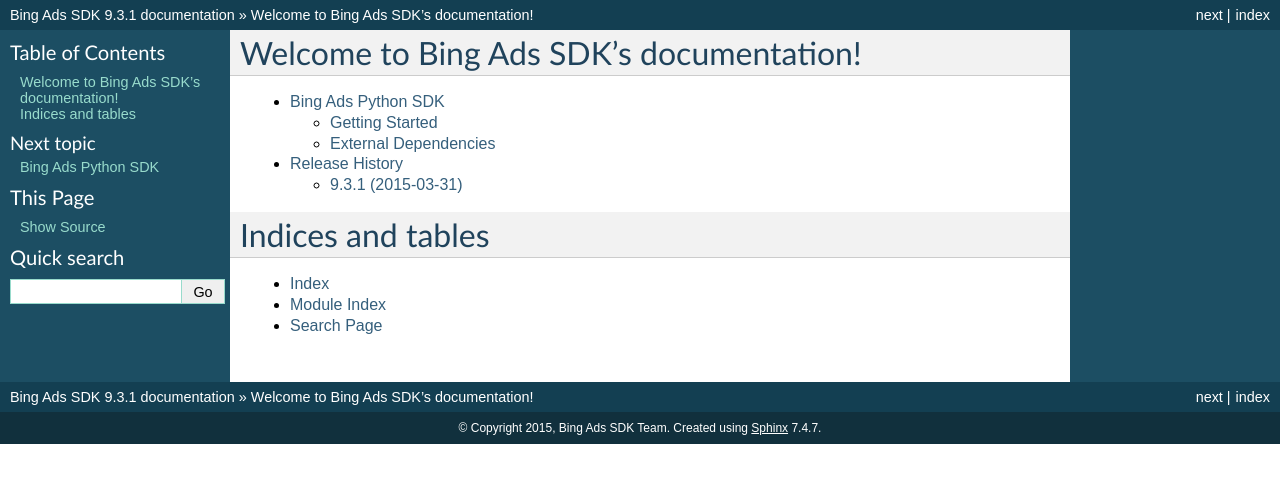
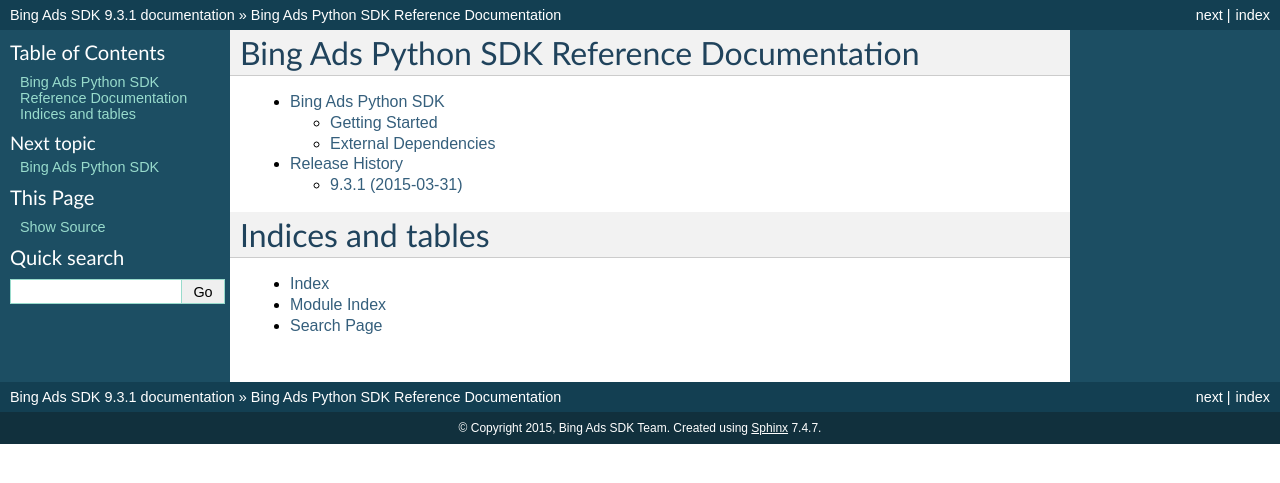
Before and after one commit to BingAds/BingAds-Python-SDK, a Sphinx documentation site: the page built from docs/index.rst, in a window 1280 px wide. Shown: the top 483 px of the page. Built offline with Sphinx 7.4.7, drawn with Linux system fonts in a browser that asks for light colours; pages that are not in the unit, such as notebooks, are missing from menus; the version number is read from the project's files by our own code.

Commit message:
Update doc

```diff
--- a/docs/index.rst
+++ b/docs/index.rst
@@ -3,8 +3,8 @@
    You can adapt this file completely to your liking, but it should at least
    contain the root `toctree` directive.
 
-Welcome to Bing Ads SDK's documentation!
-========================================
+Bing Ads Python SDK Reference Documentation
+===========================================
 
 .. toctree::
    :maxdepth: 2
```
